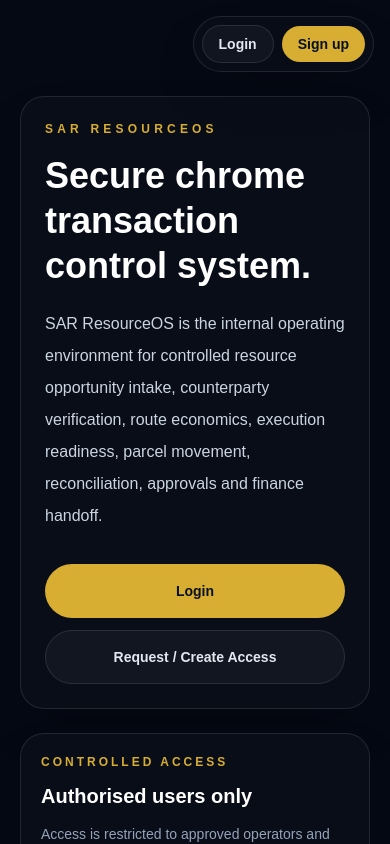
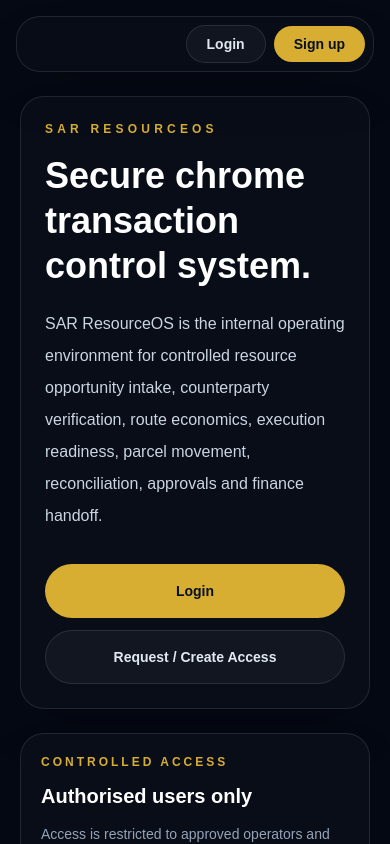
Before and after one commit to shobanesiyanda/sar-resourceos-golden-path-proof, a Next.js app: page / in a window 390 px wide. Shown: the top 844 px of the page. Built offline with nearby package versions, Linux system fonts and the light colour scheme; no server answers.

Commit message:
Refactor AuthQImprove auth header mobile positioning

```diff
--- a/components/AuthQuickAccess.tsx
+++ b/components/AuthQuickAccess.tsx
@@ -43,11 +43,17 @@ export default function AuthQuickAccess() {
 
   if (email) {
     return (
-      <div className="fixed right-4 top-4 z-50 flex items-center gap-2 rounded-full border border-white/10 bg-[#080d18]/95 p-2 shadow-2xl backdrop-blur">
-        <span className="hidden max-w-[220px] truncate px-3 text-sm font-bold text-slate-200 sm:inline">
+      <div className="fixed left-4 right-4 top-4 z-50 mx-auto flex max-w-7xl items-center justify-between gap-3 rounded-3xl border border-white/10 bg-[#080d18]/95 p-2 shadow-2xl backdrop-blur md:left-6 md:right-6">
+        <div className="min-w-0 px-3">
+          <p className="hidden truncate text-xs font-bold uppercase tracking-[0.22em] text-[#d7ad32] sm:block">
+            Signed in
+          </p>
+          <p className="max-w-[150px] truncate text-xs font-bold text-slate-300 sm:max-w-[260px]">
             {email}
-        </span>
+          </p>
+        </div>
 
+        <div className="flex shrink-0 items-center gap-2">
           <Link
             href="/dashboard"
             className="rounded-full border border-[#d7ad32]/40 bg-[#d7ad32] px-4 py-2 text-sm font-black text-[#07101c]"
@@ -62,21 +68,22 @@ export default function AuthQuickAccess() {
             Sign out
           </button>
         </div>
+      </div>
     );
   }
 
   return (
-    <div className="fixed right-4 top-4 z-50 flex items-center gap-2 rounded-full border border-white/10 bg-[#080d18]/95 p-2 shadow-2xl backdrop-blur">
+    <div className="fixed left-4 right-4 top-4 z-50 mx-auto flex max-w-7xl items-center justify-end gap-2 rounded-3xl border border-white/10 bg-[#080d18]/95 p-2 shadow-2xl backdrop-blur md:left-6 md:right-6">
       <Link
         href="/login"
-        className="rounded-full border border-white/10 bg-white/[0.04] px-4 py-2 text-sm font-black text-slate-200"
+        className="rounded-full border border-white/10 bg-white/[0.04] px-5 py-2 text-sm font-black text-slate-200"
       >
         Login
       </Link>
 
       <Link
         href="/signup"
-        className="rounded-full bg-[#d7ad32] px-4 py-2 text-sm font-black text-[#07101c]"
+        className="rounded-full bg-[#d7ad32] px-5 py-2 text-sm font-black text-[#07101c]"
       >
         Sign up
       </Link>
```
Lines whose indentation alone changed are shown as unchanged.
